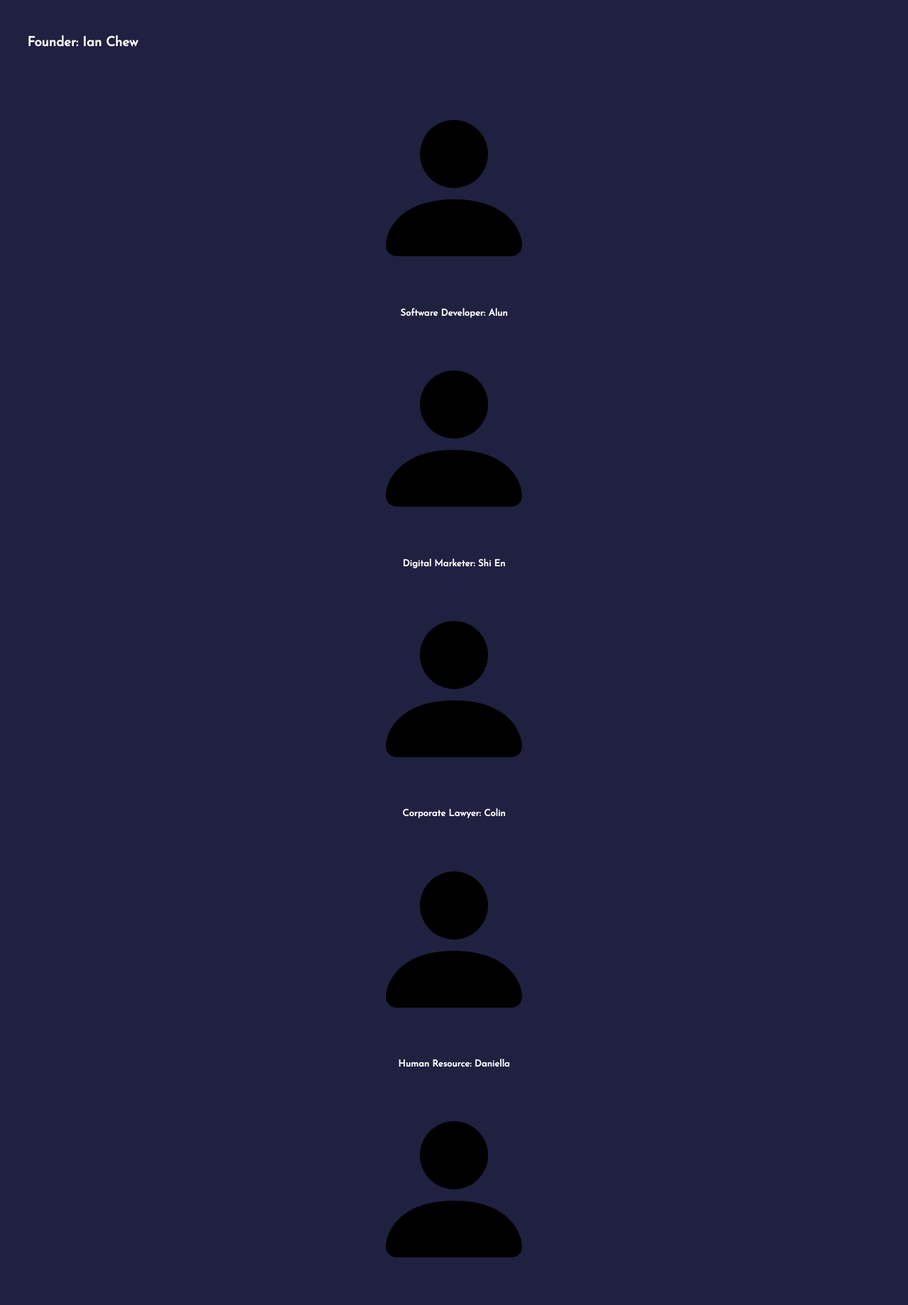
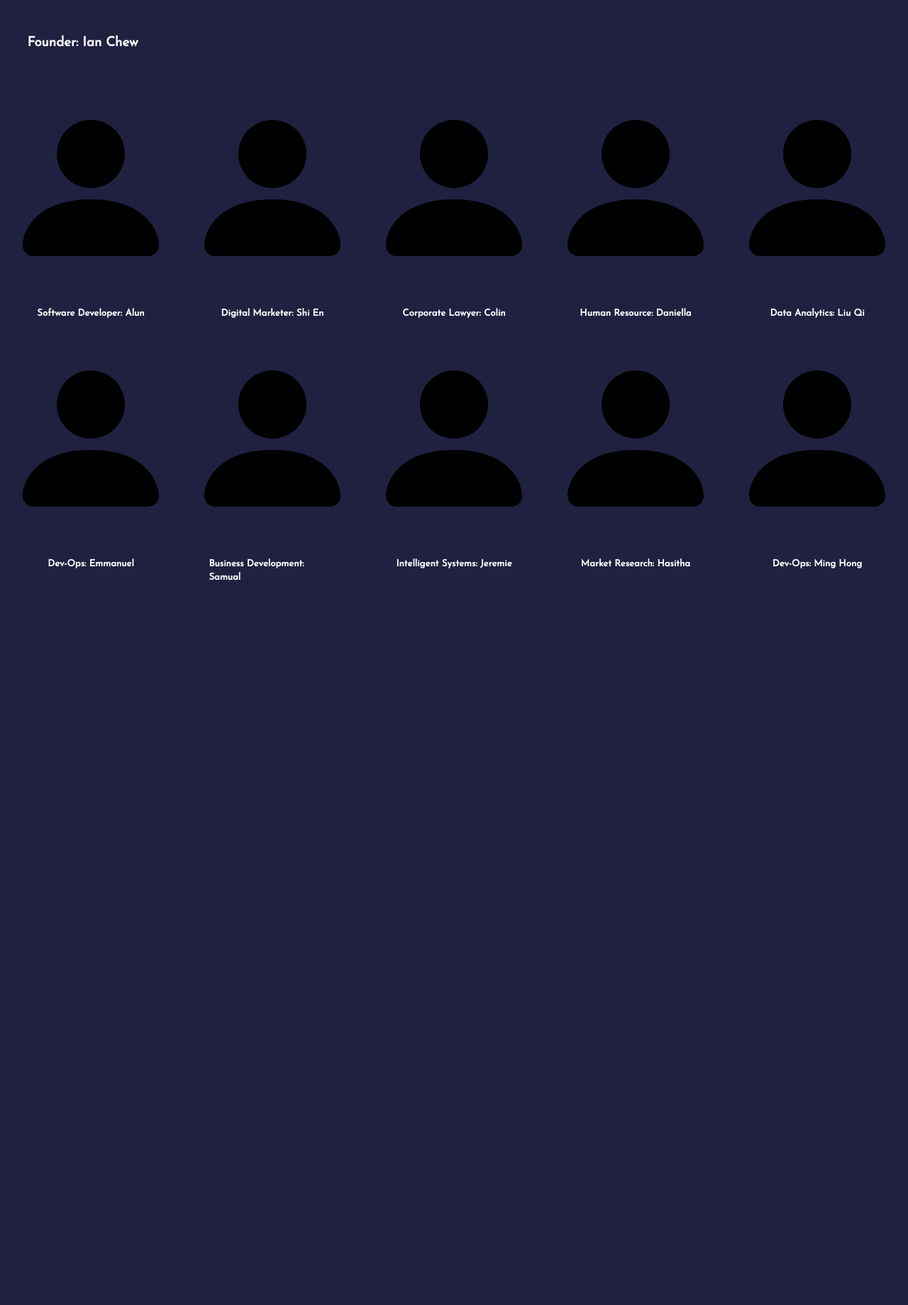
Before and after one commit to AndreLiu1225/ProjectFlux, a Flask app: page /team in a window 1280 px wide; the page is wider, and only the part inside the window is pictured. Shown: the part 430-2269 px from the top of that part at 71% size. After the commit the page ends 1248 px from the top of that part, so only its background shows below. Run offline with Flask 2, Linux system fonts and the light colour scheme.

Commit message:
Update style.css

```diff
--- a/static/style.css
+++ b/static/style.css
@@ -296,8 +296,8 @@
 
 .people_row {
   display: flex;
-  flex-direction: column;
-  align-content: center
+  flex-direction: row;
+  justify-content: space-between;
 }
 
 .title_p {
```
